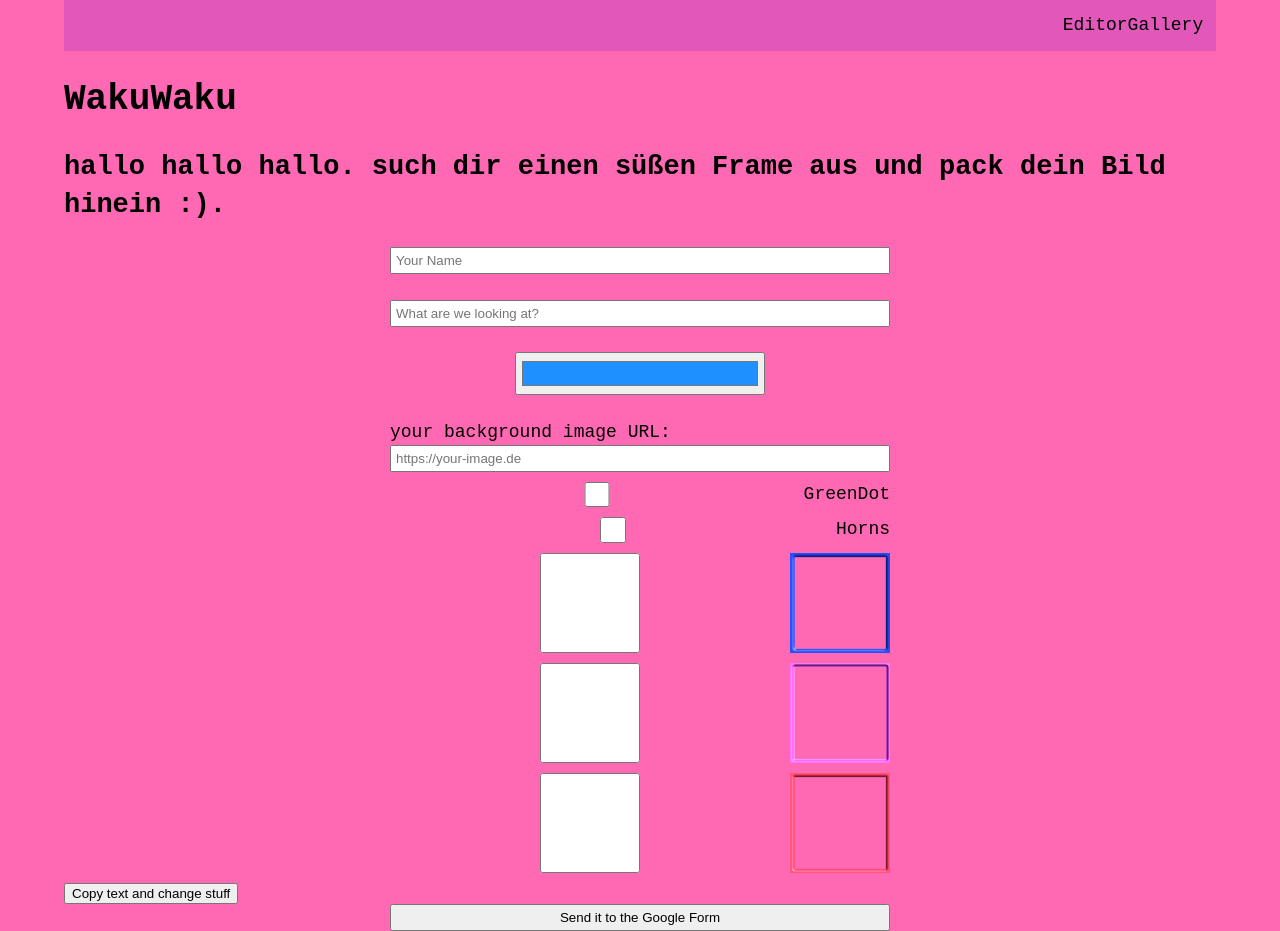
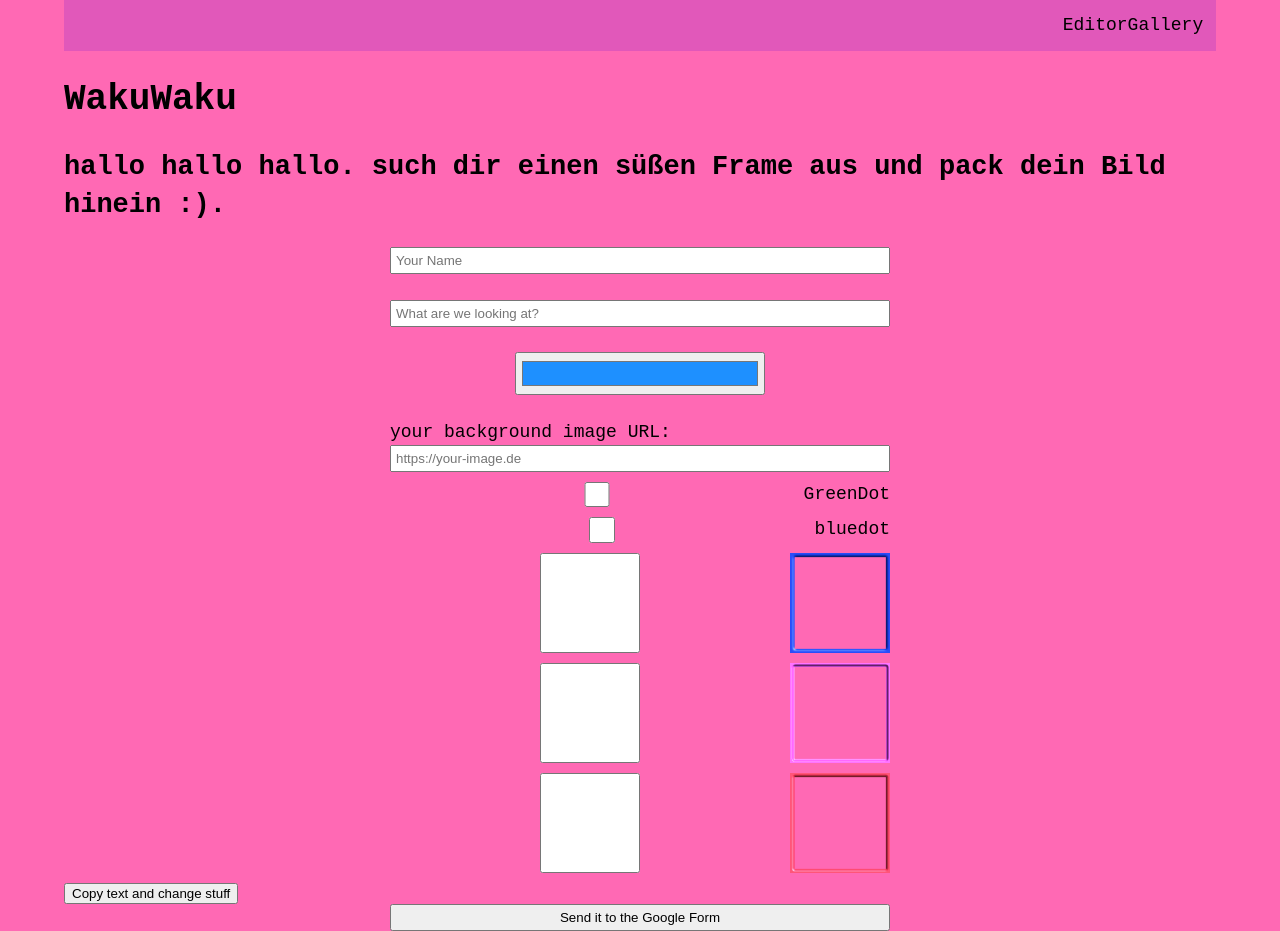
Before and after one commit to Lenarxo/24Frames, a plain HTML site: page editor.html in a window 1280 px wide. Drawn offline with nearby package versions, Linux system fonts and the light colour scheme; no server answers.

Commit message:
waku zu frame

```diff
--- a/editor.html
+++ b/editor.html
@@ -60,7 +60,7 @@
 
   <div class="checkbox-container">
       <input type="checkbox" id="horns" name="horns" />
-      <label for="horns">Horns</label>
+      <label for="horns">bluedot</label>
   </div>
 
 
```
